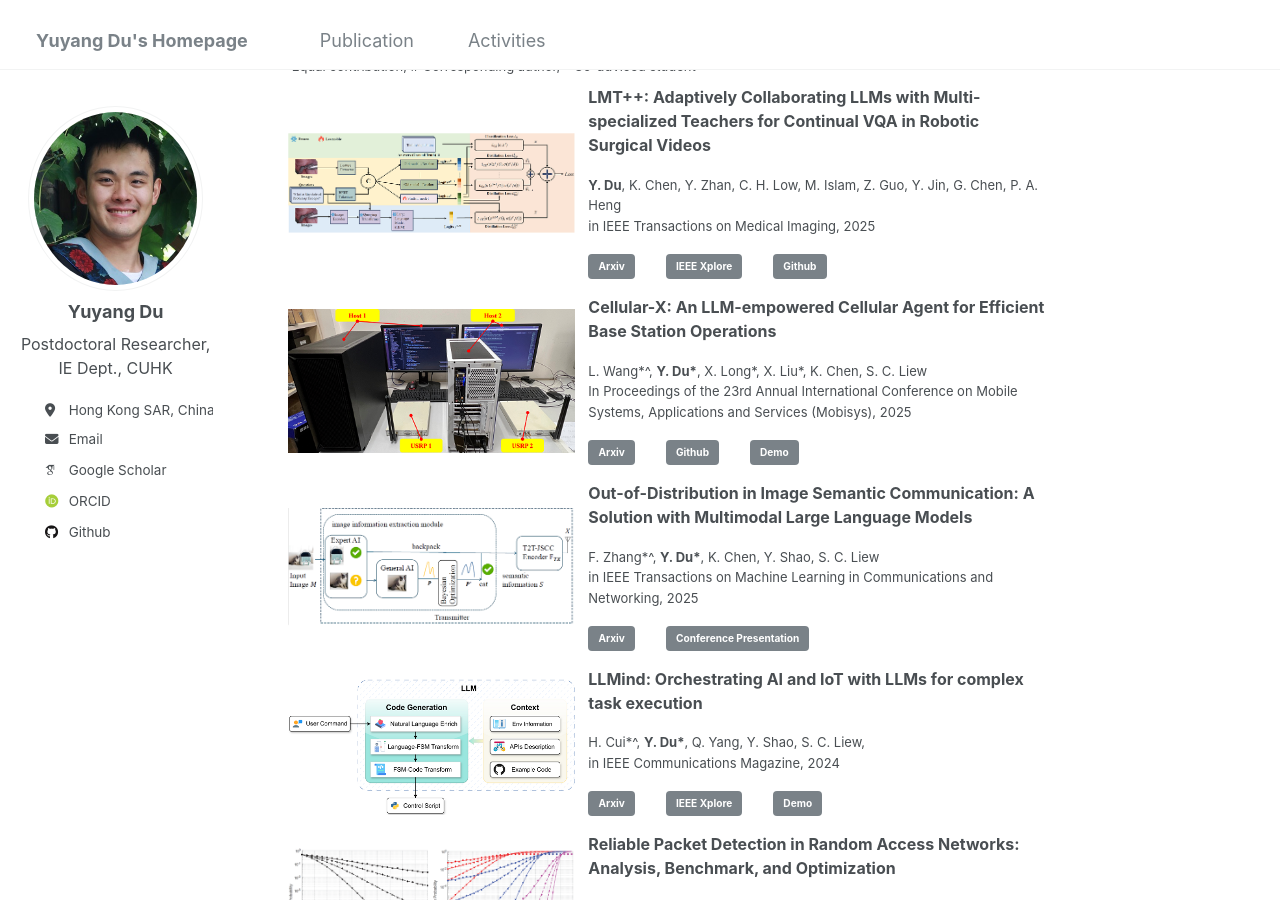
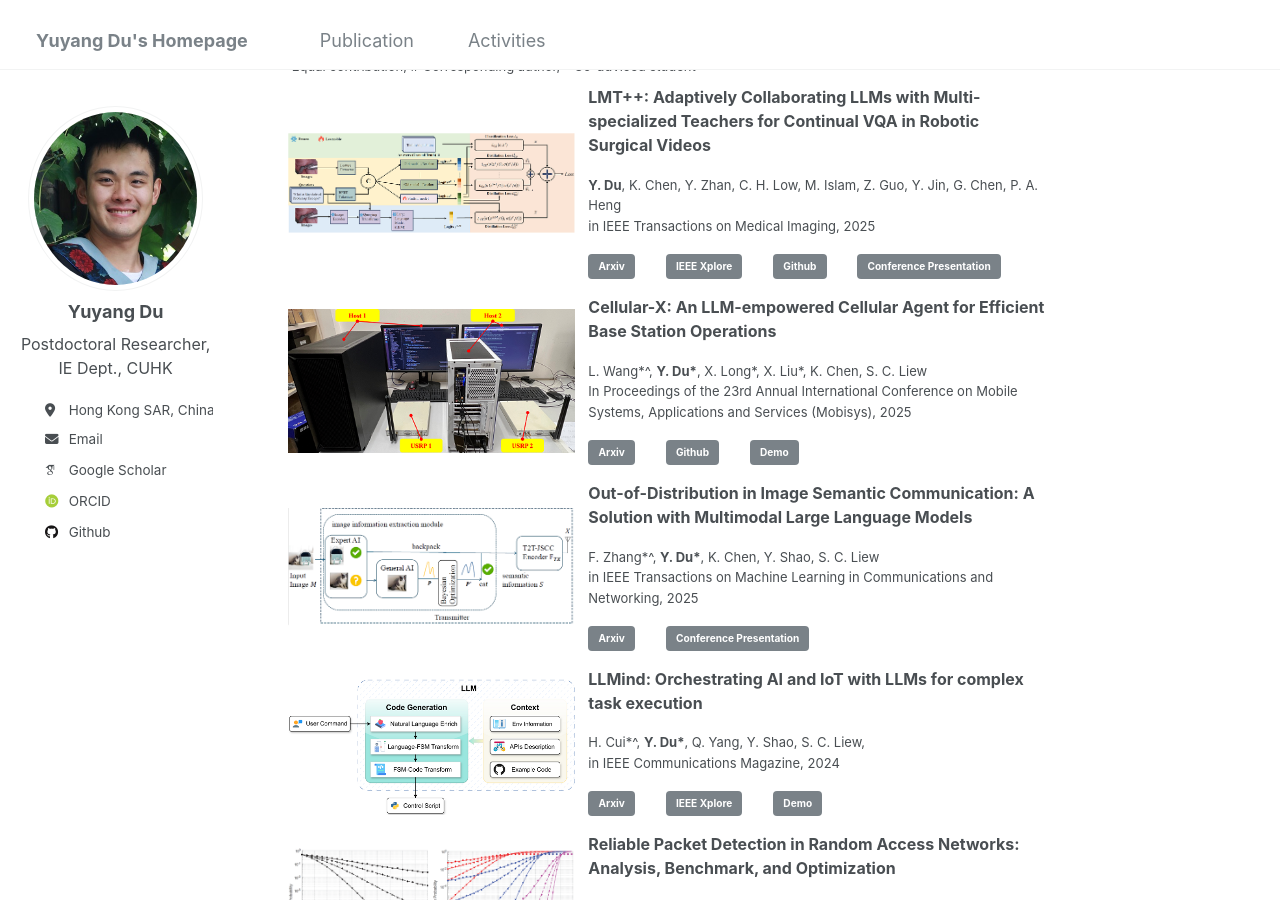
Before and after one commit to yuyangdu01/yuyangdu01.github.io, a Jekyll site: the page built from _pages/about.md, in a window 1280 px wide and 900 px high, scrolled down 696 px. Built offline with Jekyll 4.4.1, drawn with Linux system fonts in a browser that asks for light colours; some web fonts are replaced.

Commit message:
Update about.md

```diff
--- a/_pages/about.md
+++ b/_pages/about.md
@@ -43,6 +43,8 @@ Selected Publications <font size=3></font>
     <a class="btn btn-primary" role="button" href="https://arxiv.org/pdf/2402.16664" target="_blank" style="text-decoration: none;">Arxiv</a>&emsp;&emsp;
     <a class="btn btn-primary" role="button" href="https://ieeexplore.ieee.org/document/11045720" target="_blank" style="text-decoration: none;">IEEE Xplore</a>&emsp;&emsp;
     <a class="btn btn-primary" role="button" href="https://github.com/yuyangdu01/LLM4VQA_CL_TMI" target="_blank" style="text-decoration: none;">Github</a>&emsp;&emsp;
+    <a class="btn btn-primary" role="button" href="https://ieeexplore.ieee.org/abstract/document/10610603" target="_blank" style="text-decoration: none;">Conference Presentation</a>&emsp;&emsp;
+
   </div>
   </td></tr>
 
```
